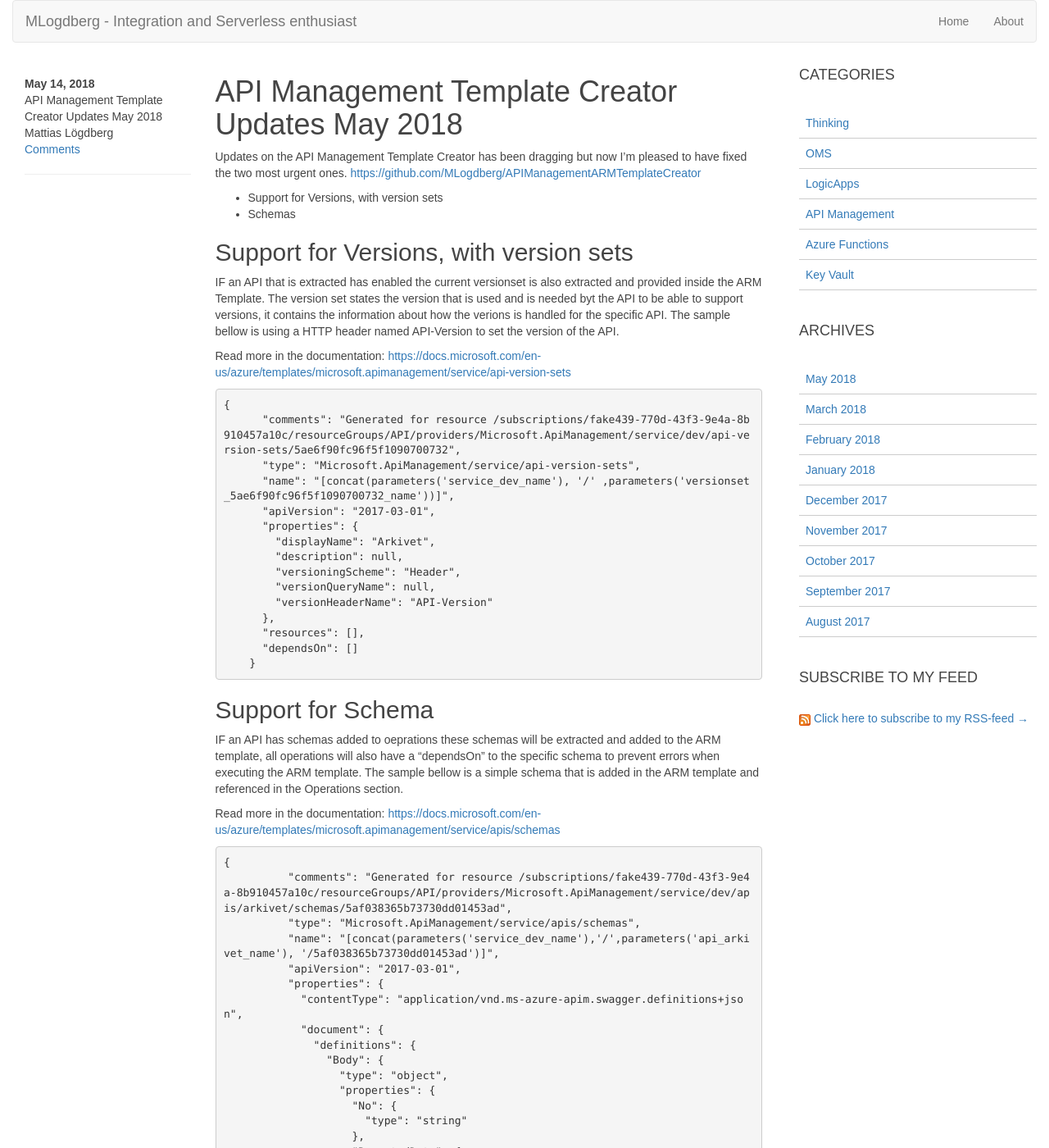
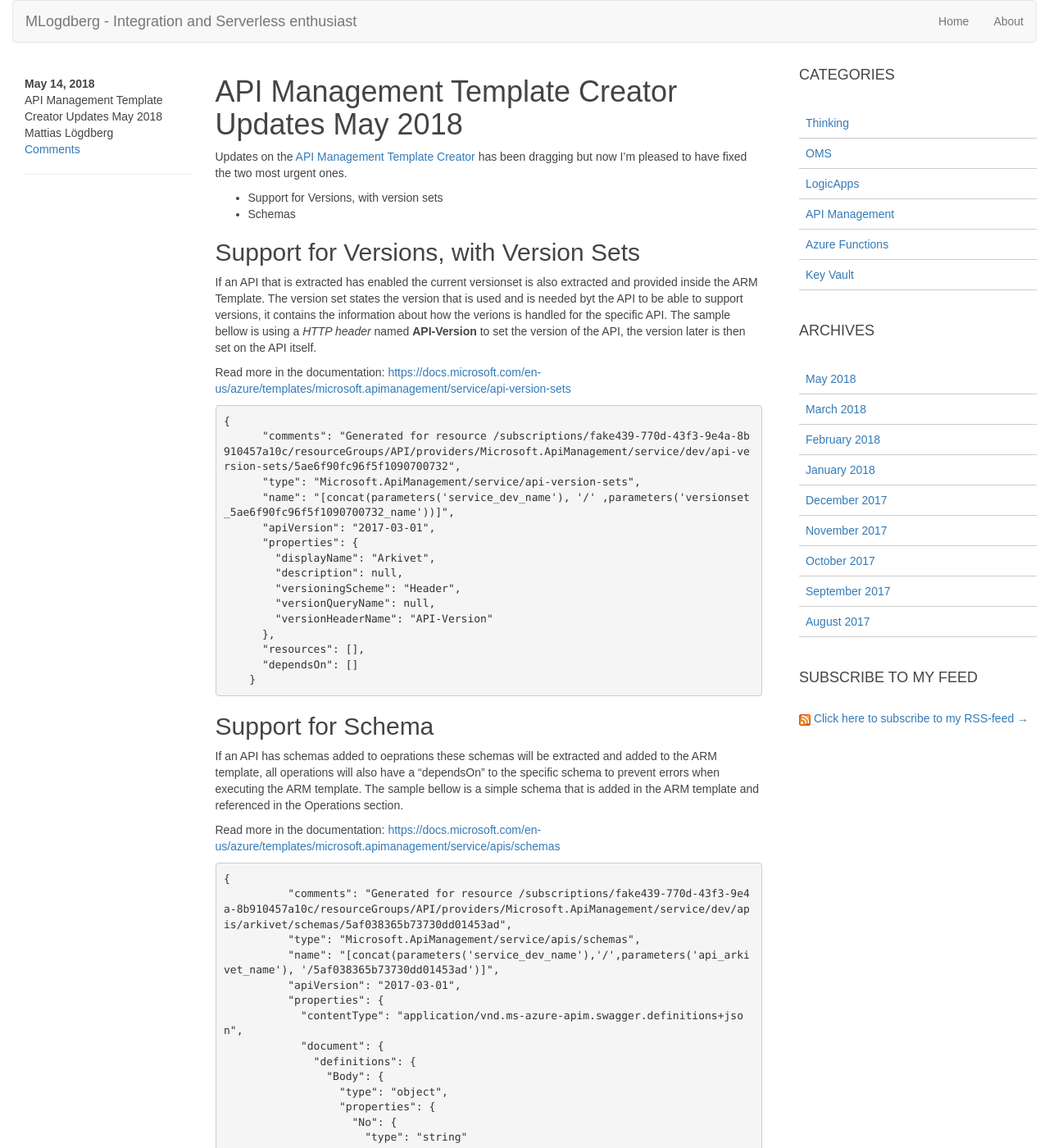
Before and after one commit to MLogdberg/mlogdberg.github.io, a Jekyll site: the page built from _posts/2018-05-14-API Management Template Creator Updates.md, in a window 1280 px wide and 1400 px high. Shown: the whole window at 82% size. Built offline with Jekyll 4.4.1, drawn with Linux system fonts in a browser that asks for light colours; nearby versions of some CDN libraries; some web fonts are replaced; comment, search, counter and statistics services are not loaded.

Commit message:
new post

````diff
--- a/_posts/2018-05-14-API Management Template Creator Updates.md
+++ b/_posts/2018-05-14-API Management Template Creator Updates.md
@@ -9,16 +9,15 @@
 permalink: /api-management/template-creator-updates-May-2018
 ---
 
-Updates on the API Management Template Creator has been dragging but now I'm pleased to have fixed the two most urgent ones.
-[https://github.com/MLogdberg/APIManagementARMTemplateCreator](https://github.com/MLogdberg/APIManagementARMTemplateCreator)
+Updates on the [API Management Template Creator](https://github.com/MLogdberg/APIManagementARMTemplateCreator) has been dragging but now I'm pleased to have fixed the two most urgent ones.
 
 * Support for Versions, with version sets
 * Schemas
 
-## Support for Versions, with version sets
-IF an API that is extracted has enabled the current versionset is also extracted and provided inside the ARM Template.
+## Support for Versions, with Version Sets
+If an API that is extracted has enabled the current versionset is also extracted and provided inside the ARM Template.
 The version set states the version that is used and is needed byt the API to be able to support versions, it contains the information about how the verions is handled for the specific API.
-The sample bellow is using a HTTP header named API-Version to set the version of the API.
+The sample bellow is using a *HTTP header* named **API-Version** to set the version of the API, the version later is then set on the API itself.
 
 
 Read more in the documentation: [https://docs.microsoft.com/en-us/azure/templates/microsoft.apimanagement/service/api-version-sets ](https://docs.microsoft.com/en-us/azure/templates/microsoft.apimanagement/service/api-version-sets)
@@ -42,11 +41,10 @@
 
 
 ## Support for Schema
-IF an API has schemas added to oeprations these schemas will be extracted and added to the ARM template, all operations will also have a "dependsOn" to the specific schema to prevent errors when executing the ARM template.
+If an API has schemas added to oeprations these schemas will be extracted and added to the ARM template, all operations will also have a "dependsOn" to the specific schema to prevent errors when executing the ARM template.
 The sample bellow is a simple schema that is added in the ARM template and referenced in the Operations section.
 
 Read more in the documentation: [https://docs.microsoft.com/en-us/azure/templates/microsoft.apimanagement/service/apis/schemas ](https://docs.microsoft.com/en-us/azure/templates/microsoft.apimanagement/service/apis/schemas)
-
 ```
 {
           "comments": "Generated for resource /subscriptions/fake439-770d-43f3-9e4a-8b910457a10c/resourceGroups/API/providers/Microsoft.ApiManagement/service/dev/apis/arkivet/schemas/5af038365b73730dd01453ad",
````
